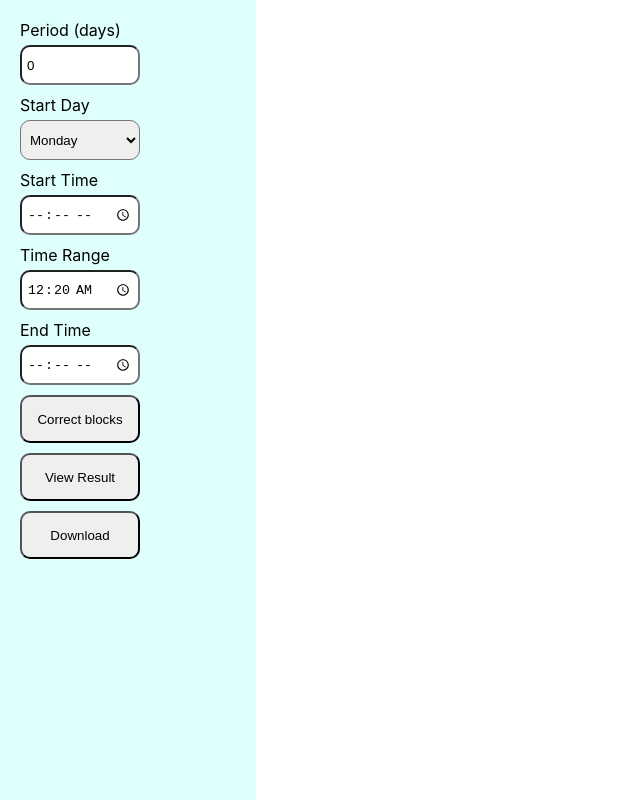
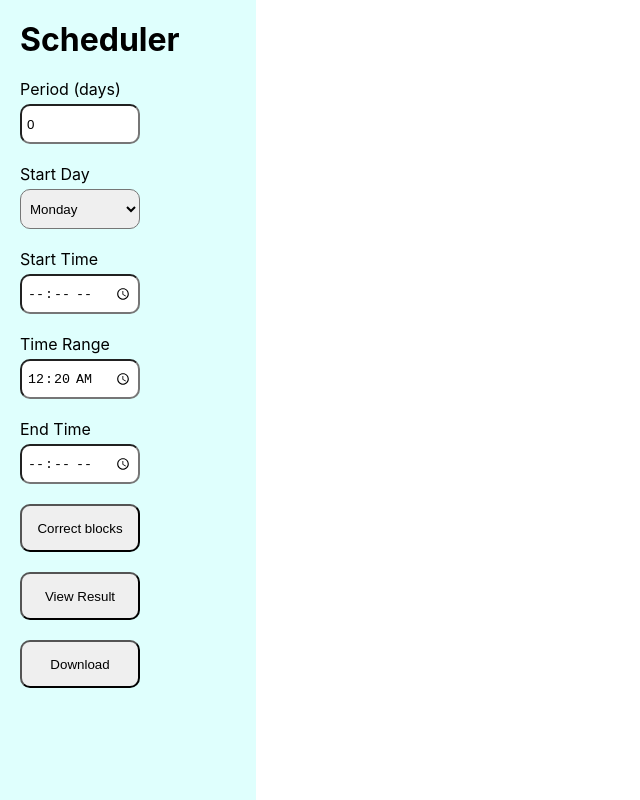
Before and after one commit to Jimmy21048/scheduler, a React (Create React App) app: page / in a window 1280 px wide. Shown: the whole page, without its empty margins (0-640 px from the left). Built offline with nearby package versions, Linux system fonts and the light colour scheme.

Commit message:
checking container height for small devices

```diff
--- a/src/components/App.css
+++ b/src/components/App.css
@@ -17,7 +17,7 @@
   padding: 20px;
   display: flex;
   flex-direction: column;
-  gap: 10px;
+  gap: 20px;
 }
 label {
   display: flex;
@@ -109,6 +109,7 @@ textarea:focus {
 @media screen and (max-width: 700px) {
   .container {
     flex-direction: column-reverse;
+    height: 90vh;
   }
   .side-panel {
     width: 100%;
@@ -176,4 +177,7 @@ textarea:focus {
     font-size: 0.6rem;
     padding: 0;
   }
+  h1 {
+    display: none;
+  }
 }
--- a/src/components/App.js
+++ b/src/components/App.js
@@ -100,6 +100,7 @@ export default function App() {
   return (
     <div className='container'>
         <div className='side-panel'>
+            <h1>Scheduler</h1>
             <label>Period (days)
                 <input type='number' max={7} value={period} onChange={(e) => setPeriod(e.target.value)} />
             </label>
```
